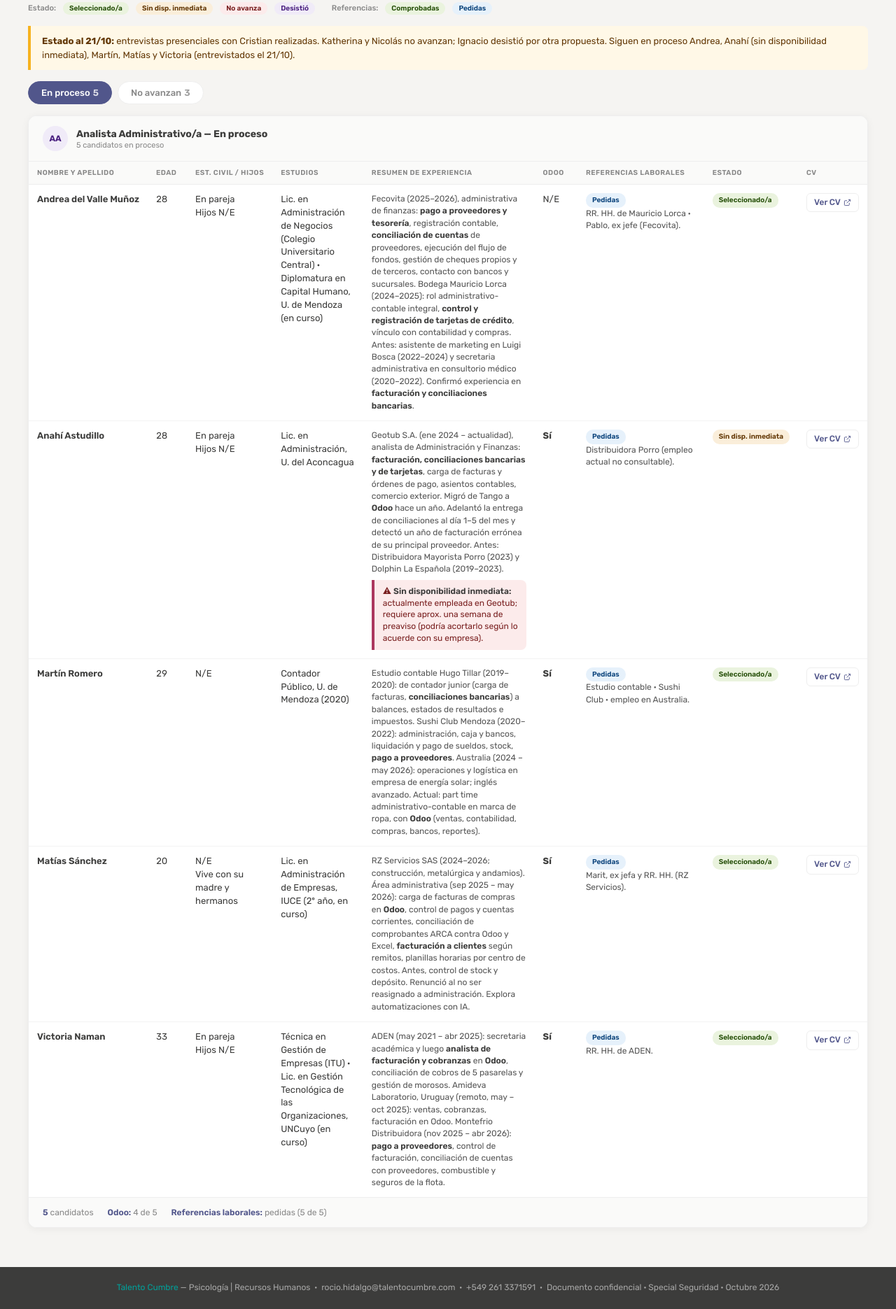
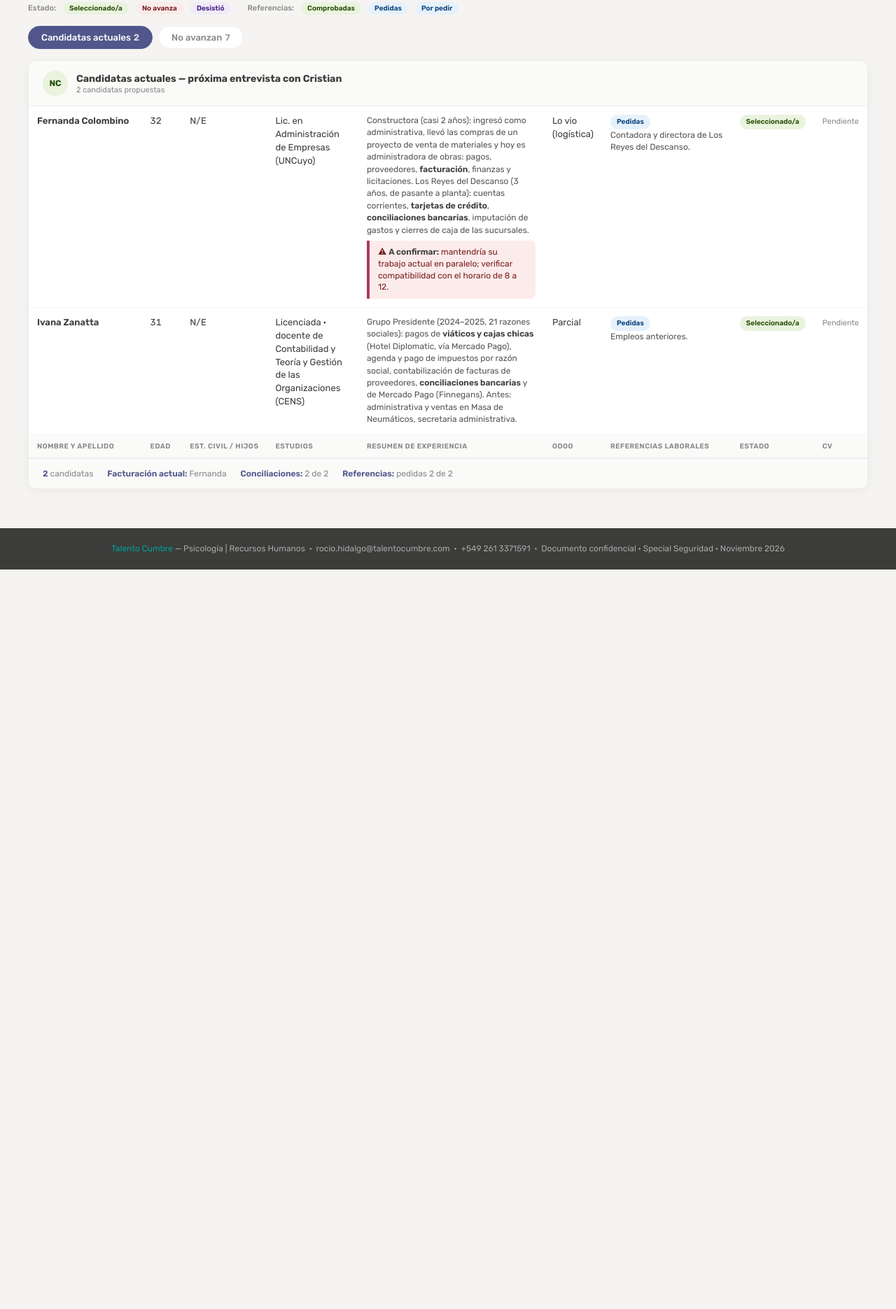
Before and after one commit to rociohidalgo-source/candidatos-special-seguridad, a plain HTML site: page index.html in a window 1280 px wide. Shown: the part 224-2095 px from the top of the page at 70% size. After the commit the page ends 1038 px from the top, so only its background shows below. Drawn offline with Linux system fonts and the light colour scheme.

Commit message:
Add files via upload

```diff
--- a/index.html
+++ b/index.html
@@ -100,6 +100,7 @@ a.cv-link svg { width: 11px; height: 11px; flex-shrink: 0; }
 .tab[aria-selected="true"] { background: var(--brand); color: var(--brand-fg); border-color: var(--brand); }
 .tab:hover:not([aria-selected="true"]), .tab:focus-visible { color: var(--fg); border-color: var(--brand); outline: none; }
 .tab .count { font-weight: 600; margin-left: 4px; opacity: 0.8; }
+.ci-new { background: var(--ok-bg); color: var(--ok-fg); }
 .ci-out { background: var(--bad-bg); color: var(--bad-fg); }
 .footer { background: var(--footer); color: var(--footer-fg); text-align: center; font-size: 12px; line-height: 1.6; padding-block: 20px; padding-left: max(16px, env(safe-area-inset-left, 0px)); padding-right: max(16px, env(safe-area-inset-right, 0px)); }
 .footer span { color: var(--accent); }
@@ -110,7 +111,7 @@ a.cv-link svg { width: 11px; height: 11px; flex-shrink: 0; }
   <div class="band-inner">
     <header class="site-header">
       <div class="brand">TALENTO <span>CUMBRE</span></div>
-      <div class="doc-info">Búsqueda Special Seguridad · Analista Administrativo/a<br>Octubre 2026 · Confidencial</div>
+      <div class="doc-info">Búsqueda Special Seguridad · Analista Administrativo/a<br>Noviembre 2026 · Confidencial</div>
     </header>
     <div class="hero">
       <div class="hero-divider"></div>
@@ -126,34 +127,57 @@ a.cv-link svg { width: 11px; height: 11px; flex-shrink: 0; }
   <div class="legend">
     <span class="legend-title">Estado:</span>
     <span class="pill p-ok">Seleccionado/a</span>
-    <span class="pill p-warn">Sin disp. inmediata</span>
     <span class="pill p-bad">No avanza</span>
     <span class="pill p-alt">Desistió</span>
     &nbsp;
     <span class="legend-title">Referencias:</span>
     <span class="pill p-ok">Comprobadas</span>
     <span class="pill p-ref">Pedidas</span>
+    <span class="pill p-ref">Por pedir</span>
   </div>
 
-  <div class="note"><strong>Estado al 21/10:</strong> entrevistas presenciales con Cristian realizadas. Katherina y Nicolás no avanzan; Ignacio desistió por otra propuesta. Siguen en proceso Andrea, Anahí (sin disponibilidad inmediata), Martín, Matías y Victoria (entrevistados el 21/10).</div>
-
   <div class="tabs" role="tablist">
-    <button class="tab" role="tab" id="tab-proceso" aria-controls="panel-proceso" aria-selected="true">En proceso<span class="count">5</span></button>
-    <button class="tab" role="tab" id="tab-noavanzan" aria-controls="panel-noavanzan" aria-selected="false">No avanzan<span class="count">3</span></button>
+    <button class="tab" role="tab" id="tab-nuevas" aria-controls="panel-nuevas" aria-selected="true">Candidatas actuales<span class="count">2</span></button>
+    <button class="tab" role="tab" id="tab-noavanzan" aria-controls="panel-noavanzan" aria-selected="false">No avanzan<span class="count">7</span></button>
   </div>
 
-  <div id="panel-proceso" class="panel" role="tabpanel" aria-labelledby="tab-proceso">
+  <div id="panel-nuevas" class="panel" role="tabpanel" aria-labelledby="tab-nuevas">
   <section class="card">
     <div class="card-header">
-      <div class="card-icon">AA</div>
+      <div class="card-icon ci-new">NC</div>
       <div>
-        <div class="card-title">Analista Administrativo/a — En proceso</div>
-        <div class="card-sub">5 candidatos en proceso</div>
+        <div class="card-title">Candidatas actuales — próxima entrevista con Cristian</div>
+        <div class="card-sub">2 candidatas propuestas</div>
       </div>
     </div>
     <div class="table-wrap">
       <table>
         <thead>
+        </thead>
+        <tbody>
+          <tr>
+            <td class="name-cell">Fernanda Colombino</td>
+            <td class="num">32</td>
+            <td>N/E</td>
+            <td>Lic. en Administración de Empresas (UNCuyo)</td>
+            <td class="exp-cell">Constructora (casi 2 años): ingresó como administrativa, llevó las compras de un proyecto de venta de materiales y hoy es administradora de obras: pagos, proveedores, <strong>facturación</strong>, finanzas y licitaciones. Los Reyes del Descanso (3 años, de pasante a planta): cuentas corrientes, <strong>tarjetas de crédito</strong>, <strong>conciliaciones bancarias</strong>, imputación de gastos y cierres de caja de las sucursales.
+              <div class="flag">⚠ <strong>A confirmar:</strong> mantendría su trabajo actual en paralelo; verificar compatibilidad con el horario de 8 a 12.</div></td>
+            <td>Lo vio (logística)</td>
+            <td class="ref-cell"><span class="pill p-ref">Pedidas</span><br>Contadora y directora de Los Reyes del Descanso.</td>
+            <td><span class="pill p-ok">Seleccionado/a</span></td>
+            <td><span class="cv-na">Pendiente</span></td>
+          </tr>
+          <tr>
+            <td class="name-cell">Ivana Zanatta</td>
+            <td class="num">31</td>
+            <td>N/E</td>
+            <td>Licenciada · docente de Contabilidad y Teoría y Gestión de las Organizaciones (CENS)</td>
+            <td class="exp-cell">Grupo Presidente (2024–2025, 21 razones sociales): pagos de <strong>viáticos y cajas chicas</strong> (Hotel Diplomatic, vía Mercado Pago), agenda y pago de impuestos por razón social, contabilización de facturas de proveedores, <strong>conciliaciones bancarias</strong> y de Mercado Pago (Finnegans). Antes: administrativa y ventas en Masa de Neumáticos, secretaria administrativa.</td>
+            <td>Parcial</td>
+            <td class="ref-cell"><span class="pill p-ref">Pedidas</span><br>Empleos anteriores.</td>
+            <td><span class="pill p-ok">Seleccionado/a</span></td>
+            <td><span class="cv-na">Pendiente</span></td>
+          </tr>
           <tr>
             <th style="width:14%">Nombre y apellido</th>
             <th style="width:5%">Edad</th>
@@ -165,71 +189,14 @@ a.cv-link svg { width: 11px; height: 11px; flex-shrink: 0; }
             <th style="width:9%">Estado</th>
             <th style="width:8%">CV</th>
           </tr>
-        </thead>
-        <tbody>
-          <tr>
-            <td class="name-cell">Andrea del Valle Muñoz</td>
-            <td class="num">28</td>
-            <td>En pareja<br>Hijos N/E</td>
-            <td>Lic. en Administración de Negocios (Colegio Universitario Central) · Diplomatura en Capital Humano, U. de Mendoza (en curso)</td>
-            <td class="exp-cell">Fecovita (2025–2026), administrativa de finanzas: <strong>pago a proveedores y tesorería</strong>, registración contable, <strong>conciliación de cuentas</strong> de proveedores, ejecución del flujo de fondos, gestión de cheques propios y de terceros, contacto con bancos y sucursales. Bodega Mauricio Lorca (2024–2025): rol administrativo-contable integral, <strong>control y registración de tarjetas de crédito</strong>, vínculo con contabilidad y compras. Antes: asistente de marketing en Luigi Bosca (2022–2024) y secretaria administrativa en consultorio médico (2020–2022). Confirmó experiencia en <strong>facturación y conciliaciones bancarias</strong>.</td>
-            <td>N/E</td>
-            <td class="ref-cell"><span class="pill p-ref">Pedidas</span><br>RR. HH. de Mauricio Lorca · Pablo, ex jefe (Fecovita).</td>
-            <td><span class="pill p-ok">Seleccionado/a</span></td>
-            <td><a class="cv-link" href="https://tt.na.teamtailor.com/shares/yX-QCUe0Hlvbog42KmLMPw/14545018" target="_blank" rel="noopener">Ver CV <svg viewBox="0 0 24 24" fill="none" stroke="currentColor" stroke-width="2" aria-hidden="true"><path d="M18 13v6a2 2 0 01-2 2H5a2 2 0 01-2-2V8a2 2 0 012-2h6"/><polyline points="15 3 21 3 21 9"/><line x1="10" y1="14" x2="21" y2="3"/></svg></a></td>
-          </tr>
-          <tr>
-            <td class="name-cell">Anahí Astudillo</td>
-            <td class="num">28</td>
-            <td>En pareja<br>Hijos N/E</td>
-            <td>Lic. en Administración, U. del Aconcagua</td>
-            <td class="exp-cell">Geotub S.A. (ene 2024 – actualidad), analista de Administración y Finanzas: <strong>facturación, conciliaciones bancarias y de tarjetas</strong>, carga de facturas y órdenes de pago, asientos contables, comercio exterior. Migró de Tango a <strong>Odoo</strong> hace un año. Adelantó la entrega de conciliaciones al día 1–5 del mes y detectó un año de facturación errónea de su principal proveedor. Antes: Distribuidora Mayorista Porro (2023) y Dolphin La Española (2019–2023).
-              <div class="flag">⚠ <strong>Sin disponibilidad inmediata:</strong> actualmente empleada en Geotub; requiere aprox. una semana de preaviso (podría acortarlo según lo acuerde con su empresa).</div></td>
-            <td><strong>Sí</strong></td>
-            <td class="ref-cell"><span class="pill p-ref">Pedidas</span><br>Distribuidora Porro (empleo actual no consultable).</td>
-            <td><span class="pill p-warn">Sin disp. inmediata</span></td>
-            <td><a class="cv-link" href="https://tt.na.teamtailor.com/shares/elKpGkhnH6Dk5FlRS0JxUg/14680536" target="_blank" rel="noopener">Ver CV <svg viewBox="0 0 24 24" fill="none" stroke="currentColor" stroke-width="2" aria-hidden="true"><path d="M18 13v6a2 2 0 01-2 2H5a2 2 0 01-2-2V8a2 2 0 012-2h6"/><polyline points="15 3 21 3 21 9"/><line x1="10" y1="14" x2="21" y2="3"/></svg></a></td>
-          </tr>
-          <tr>
-            <td class="name-cell">Martín Romero</td>
-            <td class="num">29</td>
-            <td>N/E</td>
-            <td>Contador Público, U. de Mendoza (2020)</td>
-            <td class="exp-cell">Estudio contable Hugo Tillar (2019–2020): de contador junior (carga de facturas, <strong>conciliaciones bancarias</strong>) a balances, estados de resultados e impuestos. Sushi Club Mendoza (2020–2022): administración, caja y bancos, liquidación y pago de sueldos, stock, <strong>pago a proveedores</strong>. Australia (2024 – may 2026): operaciones y logística en empresa de energía solar; inglés avanzado. Actual: part time administrativo-contable en marca de ropa, con <strong>Odoo</strong> (ventas, contabilidad, compras, bancos, reportes).</td>
-            <td><strong>Sí</strong></td>
-            <td class="ref-cell"><span class="pill p-ref">Pedidas</span><br>Estudio contable · Sushi Club · empleo en Australia.</td>
-            <td><span class="pill p-ok">Seleccionado/a</span></td>
-            <td><a class="cv-link" href="https://tt.na.teamtailor.com/shares/xcw7eLYUrfhswPl_IagqAA/14639609" target="_blank" rel="noopener">Ver CV <svg viewBox="0 0 24 24" fill="none" stroke="currentColor" stroke-width="2" aria-hidden="true"><path d="M18 13v6a2 2 0 01-2 2H5a2 2 0 01-2-2V8a2 2 0 012-2h6"/><polyline points="15 3 21 3 21 9"/><line x1="10" y1="14" x2="21" y2="3"/></svg></a></td>
-          </tr>
-          <tr>
-            <td class="name-cell">Matías Sánchez</td>
-            <td class="num">20</td>
-            <td>N/E<br>Vive con su madre y hermanos</td>
-            <td>Lic. en Administración de Empresas, IUCE (2º año, en curso)</td>
-            <td class="exp-cell">RZ Servicios SAS (2024–2026; construcción, metalúrgica y andamios). Área administrativa (sep 2025 – may 2026): carga de facturas de compras en <strong>Odoo</strong>, control de pagos y cuentas corrientes, conciliación de comprobantes ARCA contra Odoo y Excel, <strong>facturación a clientes</strong> según remitos, planillas horarias por centro de costos. Antes, control de stock y depósito. Renunció al no ser reasignado a administración. Explora automatizaciones con IA.</td>
-            <td><strong>Sí</strong></td>
-            <td class="ref-cell"><span class="pill p-ref">Pedidas</span><br>Marit, ex jefa y RR. HH. (RZ Servicios).</td>
-            <td><span class="pill p-ok">Seleccionado/a</span></td>
-            <td><a class="cv-link" href="https://tt.na.teamtailor.com/shares/5Adv-ifWBhZUFZeoCsh3Kw/14636761" target="_blank" rel="noopener">Ver CV <svg viewBox="0 0 24 24" fill="none" stroke="currentColor" stroke-width="2" aria-hidden="true"><path d="M18 13v6a2 2 0 01-2 2H5a2 2 0 01-2-2V8a2 2 0 012-2h6"/><polyline points="15 3 21 3 21 9"/><line x1="10" y1="14" x2="21" y2="3"/></svg></a></td>
-          </tr>
-          <tr>
-            <td class="name-cell">Victoria Naman</td>
-            <td class="num">33</td>
-            <td>En pareja<br>Hijos N/E</td>
-            <td>Técnica en Gestión de Empresas (ITU) · Lic. en Gestión Tecnológica de las Organizaciones, UNCuyo (en curso)</td>
-            <td class="exp-cell">ADEN (may 2021 – abr 2025): secretaria académica y luego <strong>analista de facturación y cobranzas</strong> en <strong>Odoo</strong>, conciliación de cobros de 5 pasarelas y gestión de morosos. Amideva Laboratorio, Uruguay (remoto, may – oct 2025): ventas, cobranzas, facturación en Odoo. Montefrio Distribuidora (nov 2025 – abr 2026): <strong>pago a proveedores</strong>, control de facturación, conciliación de cuentas con proveedores, combustible y seguros de la flota.</td>
-            <td><strong>Sí</strong></td>
-            <td class="ref-cell"><span class="pill p-ref">Pedidas</span><br>RR. HH. de ADEN.</td>
-            <td><span class="pill p-ok">Seleccionado/a</span></td>
-            <td><a class="cv-link" href="https://tt.na.teamtailor.com/shares/pzb8SWTxKv4V2vpRADj9dQ/14550535" target="_blank" rel="noopener">Ver CV <svg viewBox="0 0 24 24" fill="none" stroke="currentColor" stroke-width="2" aria-hidden="true"><path d="M18 13v6a2 2 0 01-2 2H5a2 2 0 01-2-2V8a2 2 0 012-2h6"/><polyline points="15 3 21 3 21 9"/><line x1="10" y1="14" x2="21" y2="3"/></svg></a></td>
-          </tr>
         </tbody>
       </table>
     </div>
     <div class="stats">
-      <div class="stat"><strong>5</strong> candidatos</div>
-      <div class="stat"><strong>Odoo:</strong> 4 de 5</div>
-      <div class="stat"><strong>Referencias laborales:</strong> pedidas (5 de 5)</div>
+      <div class="stat"><strong>2</strong> candidatas</div>
+      <div class="stat"><strong>Facturación actual:</strong> Fernanda</div>
+      <div class="stat"><strong>Conciliaciones:</strong> 2 de 2</div>
+      <div class="stat"><strong>Referencias:</strong> pedidas 2 de 2</div>
     </div>
   </section>
   </div>
@@ -240,7 +207,7 @@ a.cv-link svg { width: 11px; height: 11px; flex-shrink: 0; }
       <div class="card-icon ci-out">NA</div>
       <div>
         <div class="card-title">Entrevistados que no avanzan</div>
-        <div class="card-sub">3 candidatos · entrevistados por Cristian el 21/10</div>
+        <div class="card-sub">7 candidatos · entrevistados por la empresa</div>
       </div>
     </div>
     <div class="table-wrap">
@@ -293,13 +260,58 @@ a.cv-link svg { width: 11px; height: 11px; flex-shrink: 0; }
             <td><span class="pill p-bad">No avanza</span></td>
             <td><a class="cv-link" href="https://tt.na.teamtailor.com/shares/VyquCE8ZDrlvF6d4-Q3K3Q/14546825" target="_blank" rel="noopener">Ver CV <svg viewBox="0 0 24 24" fill="none" stroke="currentColor" stroke-width="2" aria-hidden="true"><path d="M18 13v6a2 2 0 01-2 2H5a2 2 0 01-2-2V8a2 2 0 012-2h6"/><polyline points="15 3 21 3 21 9"/><line x1="10" y1="14" x2="21" y2="3"/></svg></a></td>
           </tr>
+          <tr>
+            <td class="name-cell">Anahí Astudillo</td>
+            <td class="num">28</td>
+            <td>En pareja<br>Hijos N/E</td>
+            <td>Lic. en Administración, U. del Aconcagua</td>
+            <td class="exp-cell">Geotub S.A. (ene 2024 – actualidad), analista de Administración y Finanzas: <strong>facturación, conciliaciones bancarias y de tarjetas</strong>, carga de facturas y órdenes de pago, asientos contables, comercio exterior. Migró de Tango a <strong>Odoo</strong> hace un año. Adelantó la entrega de conciliaciones al día 1–5 del mes y detectó un año de facturación errónea de su principal proveedor. Antes: Distribuidora Mayorista Porro (2023) y Dolphin La Española (2019–2023).
+              <div class="flag">⚠ <strong>Sin disponibilidad inmediata:</strong> actualmente empleada en Geotub; requiere aprox. una semana de preaviso (podría acortarlo según lo acuerde con su empresa).</div></td>
+            <td><strong>Sí</strong></td>
+            <td class="ref-cell"><span class="pill p-ref">Pedidas</span><br>Distribuidora Porro (empleo actual no consultable).</td>
+            <td><span class="pill p-alt">Desistió</span></td>
+            <td><a class="cv-link" href="https://tt.na.teamtailor.com/shares/elKpGkhnH6Dk5FlRS0JxUg/14680536" target="_blank" rel="noopener">Ver CV <svg viewBox="0 0 24 24" fill="none" stroke="currentColor" stroke-width="2" aria-hidden="true"><path d="M18 13v6a2 2 0 01-2 2H5a2 2 0 01-2-2V8a2 2 0 012-2h6"/><polyline points="15 3 21 3 21 9"/><line x1="10" y1="14" x2="21" y2="3"/></svg></a></td>
+          </tr>
+          <tr>
+            <td class="name-cell">Andrea del Valle Muñoz</td>
+            <td class="num">28</td>
+            <td>En pareja<br>Hijos N/E</td>
+            <td>Lic. en Administración de Negocios (Colegio Universitario Central) · Diplomatura en Capital Humano, U. de Mendoza (en curso)</td>
+            <td class="exp-cell">Fecovita (2025–2026), administrativa de finanzas: <strong>pago a proveedores y tesorería</strong>, registración contable, <strong>conciliación de cuentas</strong> de proveedores, ejecución del flujo de fondos, gestión de cheques propios y de terceros, contacto con bancos y sucursales. Bodega Mauricio Lorca (2024–2025): rol administrativo-contable integral, <strong>control y registración de tarjetas de crédito</strong>, vínculo con contabilidad y compras. Antes: asistente de marketing en Luigi Bosca (2022–2024) y secretaria administrativa en consultorio médico (2020–2022). Confirmó experiencia en <strong>facturación y conciliaciones bancarias</strong>.</td>
+            <td>N/E</td>
+            <td class="ref-cell"><span class="pill p-ref">Pedidas</span><br>RR. HH. de Mauricio Lorca · Pablo, ex jefe (Fecovita).</td>
+            <td><span class="pill p-bad">No avanza</span></td>
+            <td><a class="cv-link" href="https://tt.na.teamtailor.com/shares/yX-QCUe0Hlvbog42KmLMPw/14545018" target="_blank" rel="noopener">Ver CV <svg viewBox="0 0 24 24" fill="none" stroke="currentColor" stroke-width="2" aria-hidden="true"><path d="M18 13v6a2 2 0 01-2 2H5a2 2 0 01-2-2V8a2 2 0 012-2h6"/><polyline points="15 3 21 3 21 9"/><line x1="10" y1="14" x2="21" y2="3"/></svg></a></td>
+          </tr>
+          <tr>
+            <td class="name-cell">Martín Romero</td>
+            <td class="num">29</td>
+            <td>N/E</td>
+            <td>Contador Público, U. de Mendoza (2020)</td>
+            <td class="exp-cell">Estudio contable Hugo Tillar (2019–2020): de contador junior (carga de facturas, <strong>conciliaciones bancarias</strong>) a balances, estados de resultados e impuestos. Sushi Club Mendoza (2020–2022): administración, caja y bancos, liquidación y pago de sueldos, stock, <strong>pago a proveedores</strong>. Australia (2024 – may 2026): operaciones y logística en empresa de energía solar; inglés avanzado. Actual: part time administrativo-contable en marca de ropa, con <strong>Odoo</strong> (ventas, contabilidad, compras, bancos, reportes).</td>
+            <td><strong>Sí</strong></td>
+            <td class="ref-cell"><span class="pill p-ref">Pedidas</span><br>Estudio contable · Sushi Club · empleo en Australia.</td>
+            <td><span class="pill p-bad">No avanza</span></td>
+            <td><a class="cv-link" href="https://tt.na.teamtailor.com/shares/xcw7eLYUrfhswPl_IagqAA/14639609" target="_blank" rel="noopener">Ver CV <svg viewBox="0 0 24 24" fill="none" stroke="currentColor" stroke-width="2" aria-hidden="true"><path d="M18 13v6a2 2 0 01-2 2H5a2 2 0 01-2-2V8a2 2 0 012-2h6"/><polyline points="15 3 21 3 21 9"/><line x1="10" y1="14" x2="21" y2="3"/></svg></a></td>
+          </tr>
+          <tr>
+            <td class="name-cell">Matías Sánchez</td>
+            <td class="num">20</td>
+            <td>N/E<br>Vive con su madre y hermanos</td>
+            <td>Lic. en Administración de Empresas, IUCE (2º año, en curso)</td>
+            <td class="exp-cell">RZ Servicios SAS (2024–2026; construcción, metalúrgica y andamios). Área administrativa (sep 2025 – may 2026): carga de facturas de compras en <strong>Odoo</strong>, control de pagos y cuentas corrientes, conciliación de comprobantes ARCA contra Odoo y Excel, <strong>facturación a clientes</strong> según remitos, planillas horarias por centro de costos. Antes, control de stock y depósito. Renunció al no ser reasignado a administración. Explora automatizaciones con IA.</td>
+            <td><strong>Sí</strong></td>
+            <td class="ref-cell"><span class="pill p-ref">Pedidas</span><br>Marit, ex jefa y RR. HH. (RZ Servicios).</td>
+            <td><span class="pill p-bad">No avanza</span></td>
+            <td><a class="cv-link" href="https://tt.na.teamtailor.com/shares/5Adv-ifWBhZUFZeoCsh3Kw/14636761" target="_blank" rel="noopener">Ver CV <svg viewBox="0 0 24 24" fill="none" stroke="currentColor" stroke-width="2" aria-hidden="true"><path d="M18 13v6a2 2 0 01-2 2H5a2 2 0 01-2-2V8a2 2 0 012-2h6"/><polyline points="15 3 21 3 21 9"/><line x1="10" y1="14" x2="21" y2="3"/></svg></a></td>
+          </tr>
         </tbody>
       </table>
     </div>
     <div class="stats">
-      <div class="stat"><strong>3</strong> candidatos</div>
-      <div class="stat"><strong>No avanzan:</strong> 2</div>
-      <div class="stat"><strong>Desistió:</strong> 1</div>
+      <div class="stat"><strong>7</strong> candidatos</div>
+      <div class="stat"><strong>No avanzan:</strong> 5</div>
+      <div class="stat"><strong>Desistió:</strong> 2</div>
     </div>
   </section>
   </div>
@@ -310,7 +322,7 @@ a.cv-link svg { width: 11px; height: 11px; flex-shrink: 0; }
 <footer class="footer">
   <span>Talento Cumbre</span> — Psicología | Recursos Humanos &nbsp;·&nbsp;
   rocio.hidalgo@talentocumbre.com &nbsp;·&nbsp; +549 261 3371591 &nbsp;·&nbsp;
-  Documento confidencial · Special Seguridad · Octubre 2026
+  Documento confidencial · Special Seguridad · Noviembre 2026
 </footer>
 <script>
 document.querySelectorAll('.tab').forEach(function(t){
```
